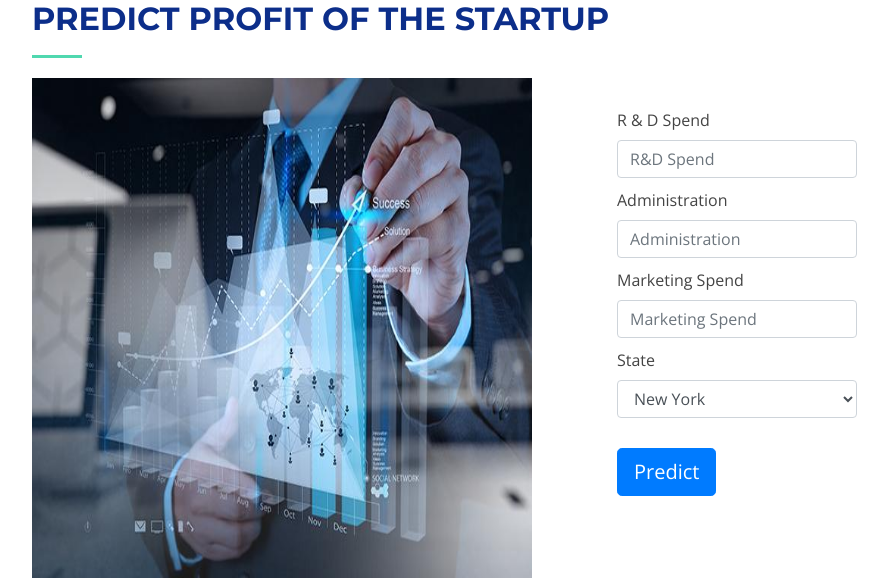
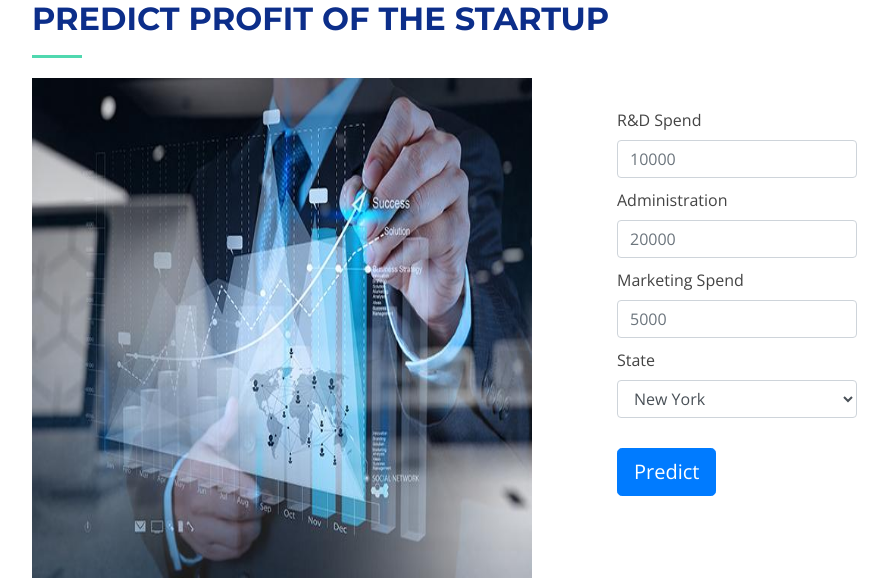
Before and after one commit to pauldclough/FlaskAzureDemo, a Flask app: page / in a window 1280 px wide. Shown: the top 578 px of the page, without its empty margins (53-941 px from the left). Run offline with Flask 2, Linux system fonts and the light colour scheme; parts of the project's set-up code (start-up, migrations or seed data) failed here and were passed over; some libraries are stand-ins or nearby versions.

Commit message:
Update index.html

```diff
--- a/templates/index.html
+++ b/templates/index.html
@@ -54,16 +54,16 @@
 				<form action="/predict"method="post" id="predict">
                               <div class="wow fadeInRight" style="padding-top:20px" data-wow-delay="0.8s">
                                    <div class="col-md-6 col-sm-6" style="padding-top:10px;">
-                                        <label for="R & D Spend">R & D Spend</label>
-										<input type="number"step="0.001" min="0" max="1000000000" class="form-control" name="R&D Spend" placeholder="R&D Spend" required="required" />
+                                        <label for="R & D Spend">R&D Spend</label>
+										<input type="number" min="0" max="1000000000" class="form-control" name="R&D Spend" placeholder="10000" required="required" />
                                    </div>
                                    <div class="col-md-6 col-sm-6" style="padding-top:10px;">
                                         <label for="Administration">Administration</label>
-										<input type="number"step="0.001" min="0" max="1000000000" name="Administration" class="form-control" placeholder="Administration" required="required" />
+										<input type="number" min="0" max="1000000000" name="Administration" class="form-control" placeholder="20000" required="required" />
                                    </div>
 								   <div class="col-md-6 col-sm-6"  style="padding-top:10px;">
                                         <label for="Marketing Spend">Marketing Spend</label>
-										<input type="number"step="0.001" min="0" max="1000000000" class="form-control" name="Marketing Spend" placeholder="Marketing Spend" required="required" />
+										<input type="number" min="0" max="1000000000" class="form-control" name="Marketing Spend" placeholder="5000" required="required" />
                                    </div>
 								   <div class="col-md-6 col-sm-6" style="padding-top:10px;">
 										  <label for="State">State</label>
```
